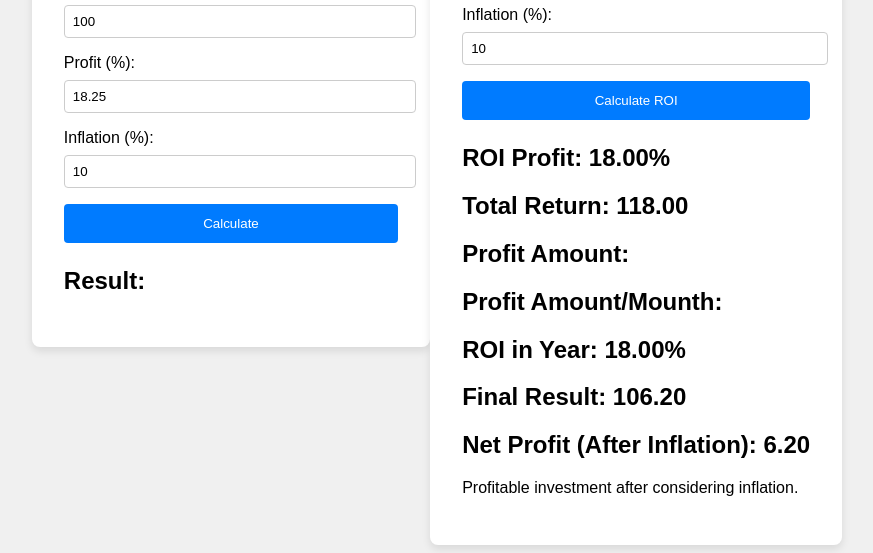
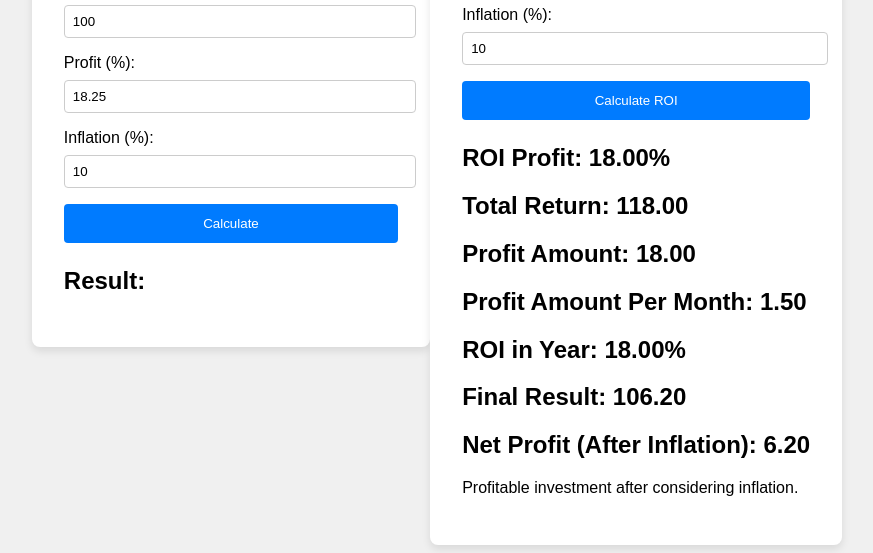
Before and after one commit to NFRIDOY/beat10get10n10, a plain HTML site: page index.html in a window 1280 px wide. Both pictures are taken after a click on the button "Calculate ROI". Shown: the part 339-892 px from the top of the page, without its empty margins (203-1076 px from the left). Drawn offline with Linux system fonts and the light colour scheme.

Commit message:
✨ profitAmountValue & profitAmountPerMonthValue

```diff
--- a/index.html
+++ b/index.html
@@ -52,8 +52,8 @@
         <div class="result">
             <h2>ROI Profit: <span id="roiValue"></span>%</h2>
             <h2>Total Return: <span id="totalReturnValue"></span></h2>
-            <h2>Profit Amount: <span id="profitAmount"></span></h2>
-            <h2>Profit Amount/Mounth: <span id="profitAmountPerMounth"></span></h2>
+            <h2>Profit Amount: <span id="profitAmountValue"></span></h2>
+            <h2>Profit Amount Per Month: <span id="profitAmountPerMonthValue"></span></h2>
             <h2>ROI in Year: <span id="roiInYearValue"></span>%</h2>
             <h2>Final Result: <span id="finalResultValue"></span></h2>
             <h2>Net Profit (After Inflation): <span id="netProfitValue"></span></h2>
--- a/script.js
+++ b/script.js
@@ -36,6 +36,8 @@ const calculateRoiBtn = document.getElementById('calculateRoiBtn');
 const roiValue = document.getElementById('roiValue');
 const roiInYearValue = document.getElementById('roiInYearValue');
 const totalReturnValue = document.getElementById('totalReturnValue');
+const profitAmountValue = document.getElementById('profitAmountValue');
+const profitAmountPerMonthValue = document.getElementById('profitAmountPerMonthValue');
 const finalResultValue = document.getElementById('finalResultValue');
 const netProfitValue = document.getElementById('netProfitValue');
 const roiMessage = document.getElementById('roiMessage');
@@ -51,6 +53,8 @@ calculateRoiBtn.addEventListener('click', () => {
         roiValue.textContent = '';
         roiInYearValue.textContent = '';
         totalReturnValue.textContent = '';
+        profitAmountValue.textContent = '';
+        profitAmountPerMonthValue.textContent = '';
         finalResultValue.textContent = '';
         netProfitValue.textContent = '';
         return;
@@ -61,6 +65,7 @@ calculateRoiBtn.addEventListener('click', () => {
     const roiInYear = roi / durationInYears;
     const profitAmount = investment * (profit / 100);
     const totalReturn = investment + profitAmount;
+    const profitAmountPerMonth = profitAmount / duration;
 
     const finalResult = (investment * (1 + roiInYear / 100)) * (1 - inflation / 100);
     const netProfit = finalResult - investment;
@@ -68,6 +73,8 @@ calculateRoiBtn.addEventListener('click', () => {
     roiValue.textContent = roi.toFixed(2);
     roiInYearValue.textContent = roiInYear.toFixed(2);
     totalReturnValue.textContent = totalReturn.toFixed(2);
+    profitAmountValue.textContent = profitAmount.toFixed(2);
+    profitAmountPerMonthValue.textContent = profitAmountPerMonth.toFixed(2);
     finalResultValue.textContent = finalResult.toFixed(2);
     netProfitValue.textContent = netProfit.toFixed(2);
 
```
